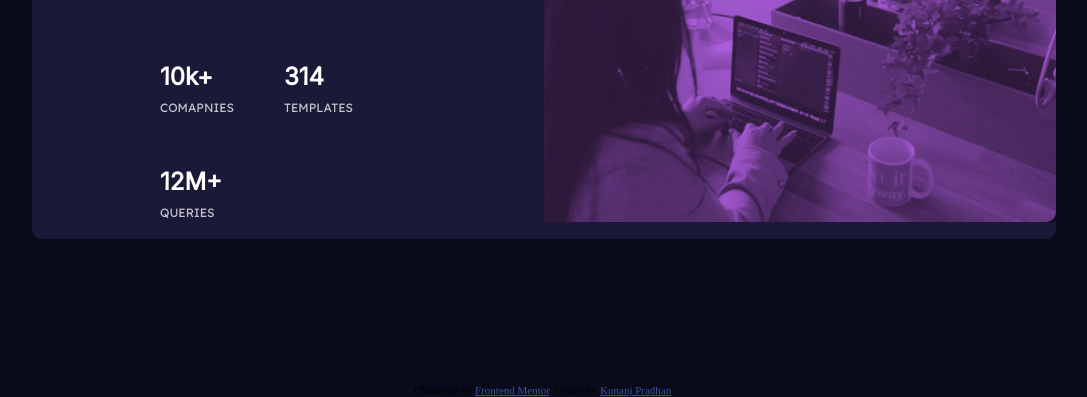
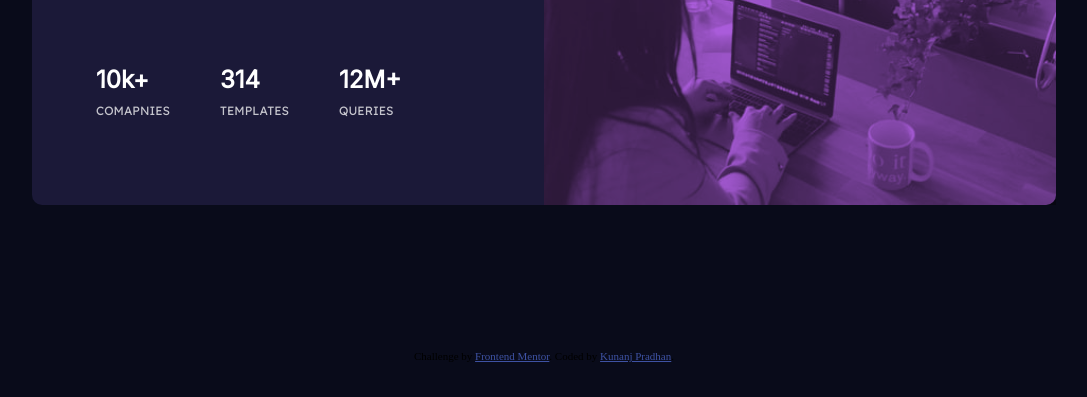
Before and after one commit to Kunanj/Frontend-Mentor---Stats-preview-card-component-solution, a plain HTML site: page index.html in a window 1280 px wide. Shown: the part 411-808 px from the top of the page, without its empty margins (96-1183 px from the left). Drawn offline with Linux system fonts and the light colour scheme.

Commit message:
Update style.css

```diff
--- a/style.css
+++ b/style.css
@@ -36,7 +36,7 @@ body{
 .text-area{
 
     width: 50%;
-    padding: 0rem 8rem;
+    padding: 0rem 4rem;
     text-align: left;
 }
 
```
